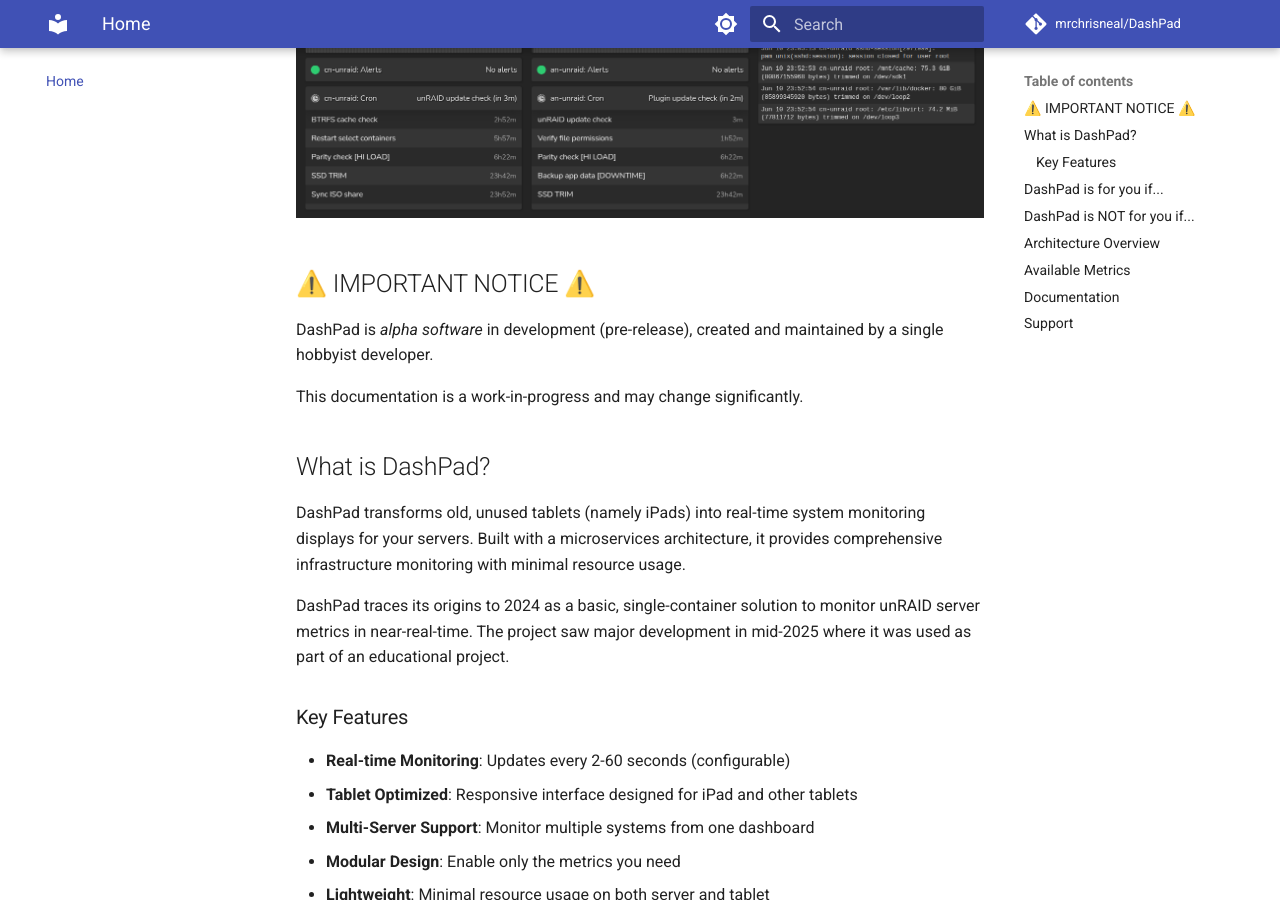
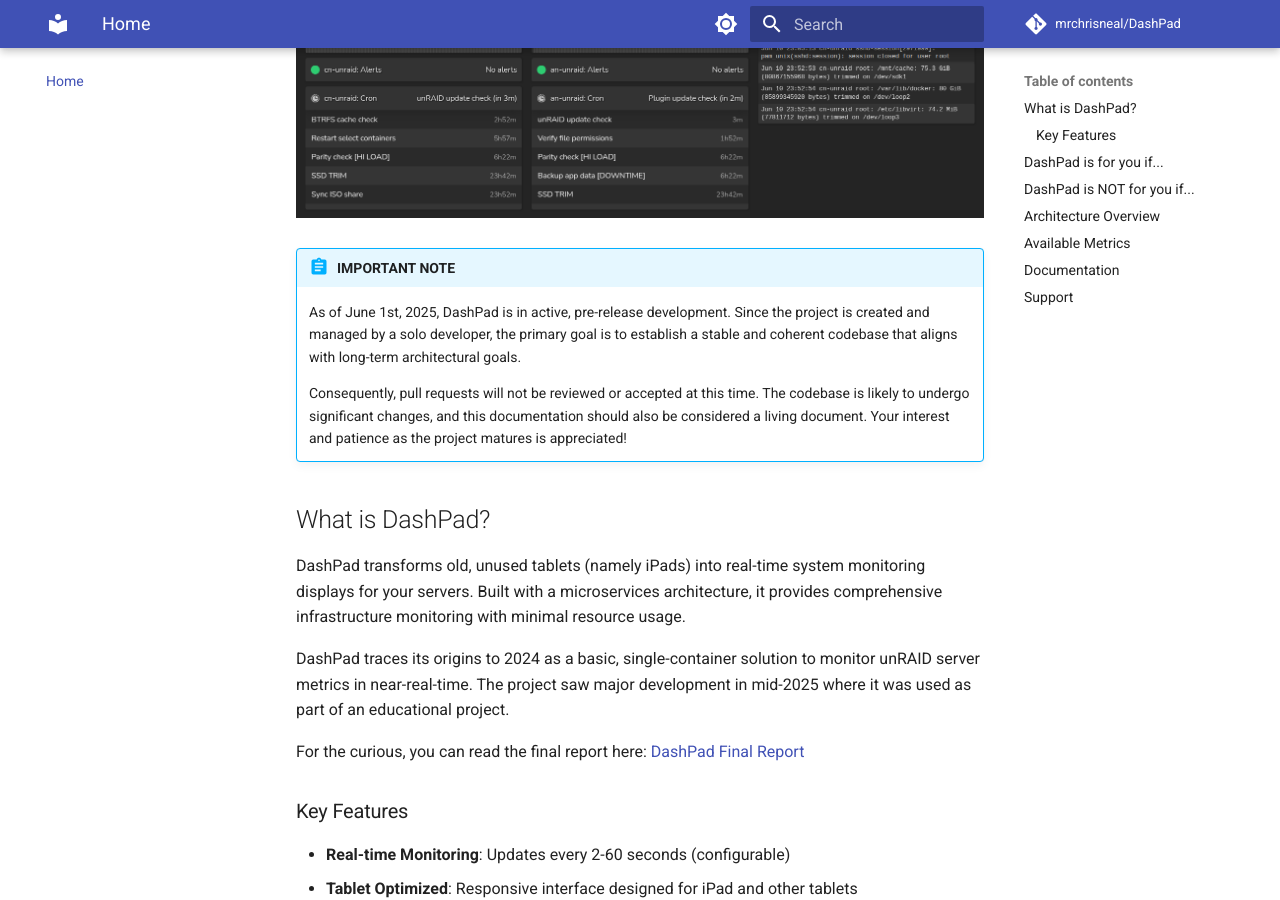
Before and after one commit to mrchrisneal/DashPad, an MkDocs documentation site: the page built from docs/index.md, in a window 1280 px wide and 900 px high, scrolled down 502 px. Built offline with MkDocs 1.6.1 and Material for MkDocs 9.7.7, drawn with Linux system fonts in a browser that asks for light colours; comment, search, counter and statistics services are not loaded; some of the changed text lies outside the part shown.

Commit message:
Clarify project status

```diff
--- a/docs/index.md
+++ b/docs/index.md
@@ -4,17 +4,20 @@
 
 ![Screenshot of DashPad-Web: Monitoring two servers, with a three-column layout selected and CPU/Cron/Log modules expanded. The log module at bottom right has automatic scrolling enabled.](assets/screenshot-web-1.png)
 
+!!! abstract "IMPORTANT NOTE"
+    As of June 1st, 2025, DashPad is in active, pre-release development. Since the project is created and managed by a solo developer, the primary goal is to establish a stable and coherent codebase that aligns with long-term architectural goals.
 
-## ⚠️ IMPORTANT NOTICE ⚠️
-DashPad is *alpha software* in development (pre-release), created and maintained by a single hobbyist developer.
+    Consequently, pull requests will not be reviewed or accepted at this time. The codebase is likely to undergo significant changes, and this documentation should also be considered a living document. Your interest and patience as the project matures is appreciated!
 
-This documentation is a work-in-progress and may change significantly.
+
 
 ## What is DashPad?
 
 DashPad transforms old, unused tablets (namely iPads) into real-time system monitoring displays for your servers. Built with a microservices architecture, it provides comprehensive infrastructure monitoring with minimal resource usage.
 
 DashPad traces its origins to 2024 as a basic, single-container solution to monitor unRAID server metrics in near-real-time. The project saw major development in mid-2025 where it was used as part of an educational project.
+
+For the curious, you can read the final report here: [DashPad Final Report](./assets/dashpad-report-public.pdf)
 
 ### Key Features
 
@@ -67,7 +70,8 @@
 | **[DashPad-API](api/index.md)** | Backend data collection service | Local server only |
 | **[DashPad-Web](web/index.md)** | Frontend monitoring interface | Local or cloud |
 
-**Important**: The API container must run directly on the server being monitored, as it requires access to system directories like `/proc`. Only the Web container can be deployed to the cloud.
+!!! danger "IMPORTANT"
+    The API container (DashPad-API) must run directly on the server being monitored, as it requires access to system directories like `/proc`. Only the Web container can be deployed to the cloud.
 
 ## Available Metrics
 
```
